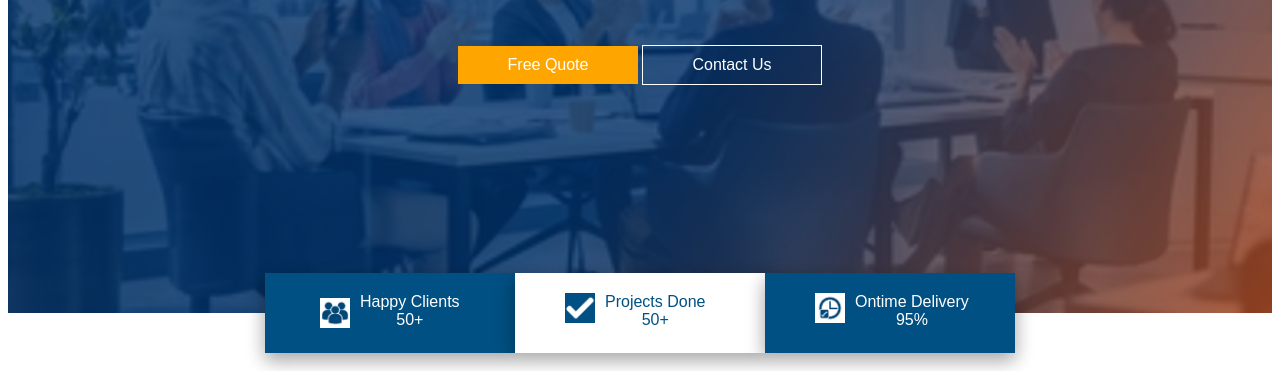
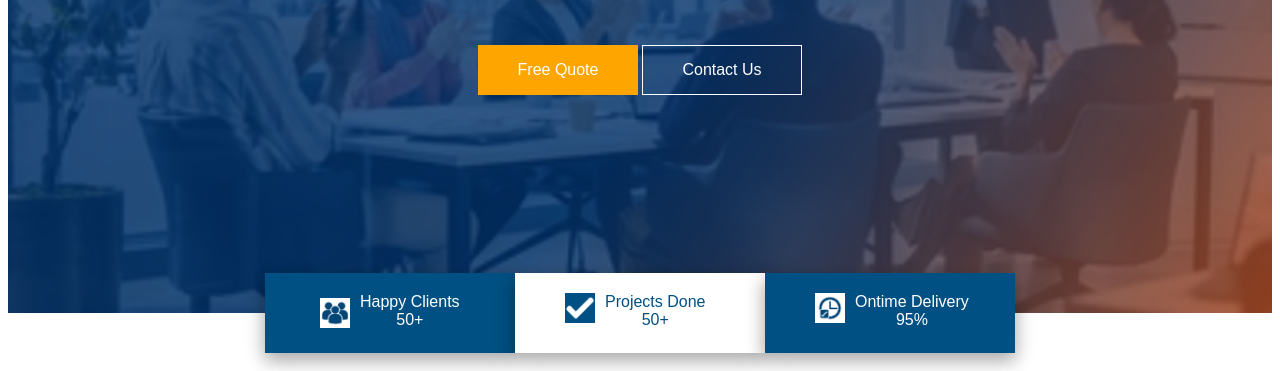
Before and after one commit to venkataramana1191/ShivTeam, a plain HTML site: page index.html in a window 1280 px wide. Shown: the part 429-800 px from the top of the page. Drawn offline with Linux system fonts and the light colour scheme.

Commit message:
Update index.html

```diff
--- a/index.html
+++ b/index.html
@@ -59,10 +59,11 @@
         font-size: 48px;
     }
     .htag .bt> button{
-        width: 180px;
+        width: 160px;
         text-align: center;
         padding:10px;
         font-size: 16px;
+        height: 50px;
         color :white;
         border: 1px solid white;
         background-color: transparent;
```
